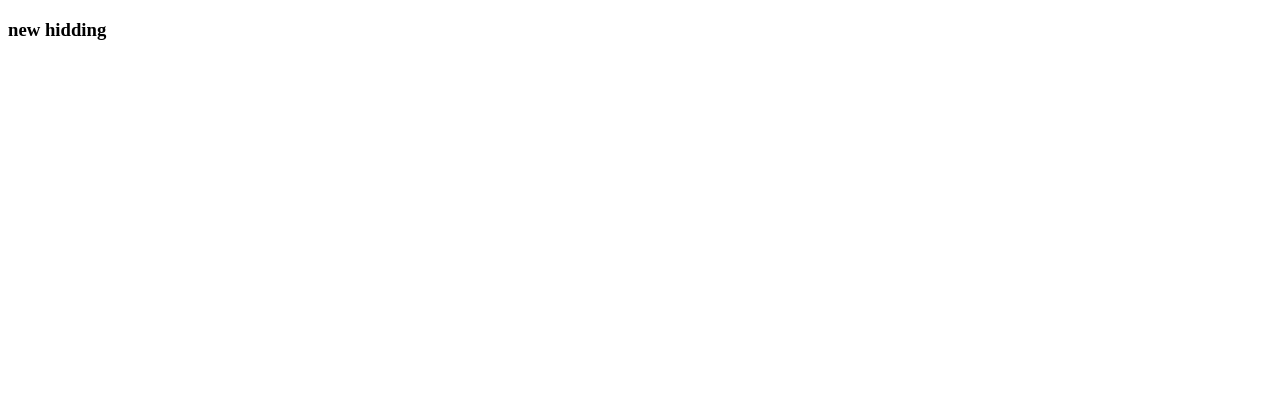
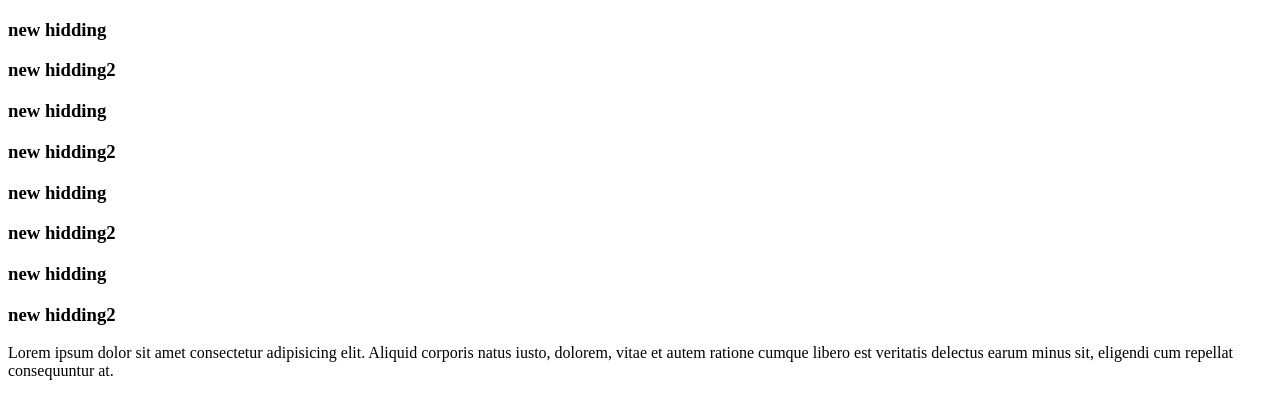
Before and after one commit to eman96code/gitLab2, a plain HTML site: page index.html in a window 1280 px wide. Drawn offline with Linux system fonts and the light colour scheme.

Commit message:
adding paragraph

```diff
--- a/index.html
+++ b/index.html
@@ -1,11 +1,23 @@
 <!DOCTYPE html>
 <html lang="en">
   <head>
-  <meta charset="UTF-8">
-  <meta name="viewport" content="width=device-width, initial-scale=1.0">
+    <meta charset="UTF-8" />
+    <meta name="viewport" content="width=device-width, initial-scale=1.0" />
     <title>Document</title>
   </head>
   <body>
     <h3>new hidding</h3>
+    <h3>new hidding2</h3>
+    <h3>new hidding</h3>
+    <h3>new hidding2</h3>
+    <h3>new hidding</h3>
+    <h3>new hidding2</h3>
+    <h3>new hidding</h3>
+    <h3>new hidding2</h3>
+    <p>
+      Lorem ipsum dolor sit amet consectetur adipisicing elit. Aliquid corporis
+      natus iusto, dolorem, vitae et autem ratione cumque libero est veritatis
+      delectus earum minus sit, eligendi cum repellat consequuntur at.
+    </p>
   </body>
 </html>
```
Lines whose indentation alone changed are shown as unchanged.
